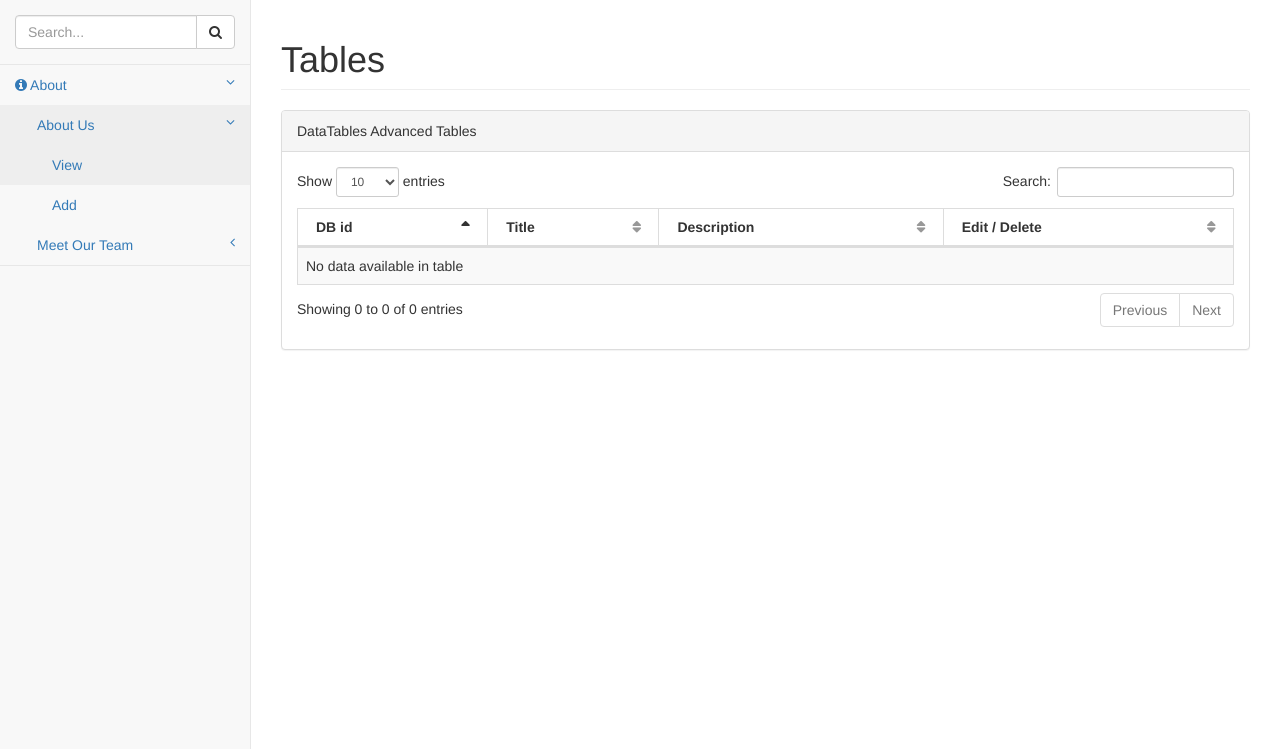
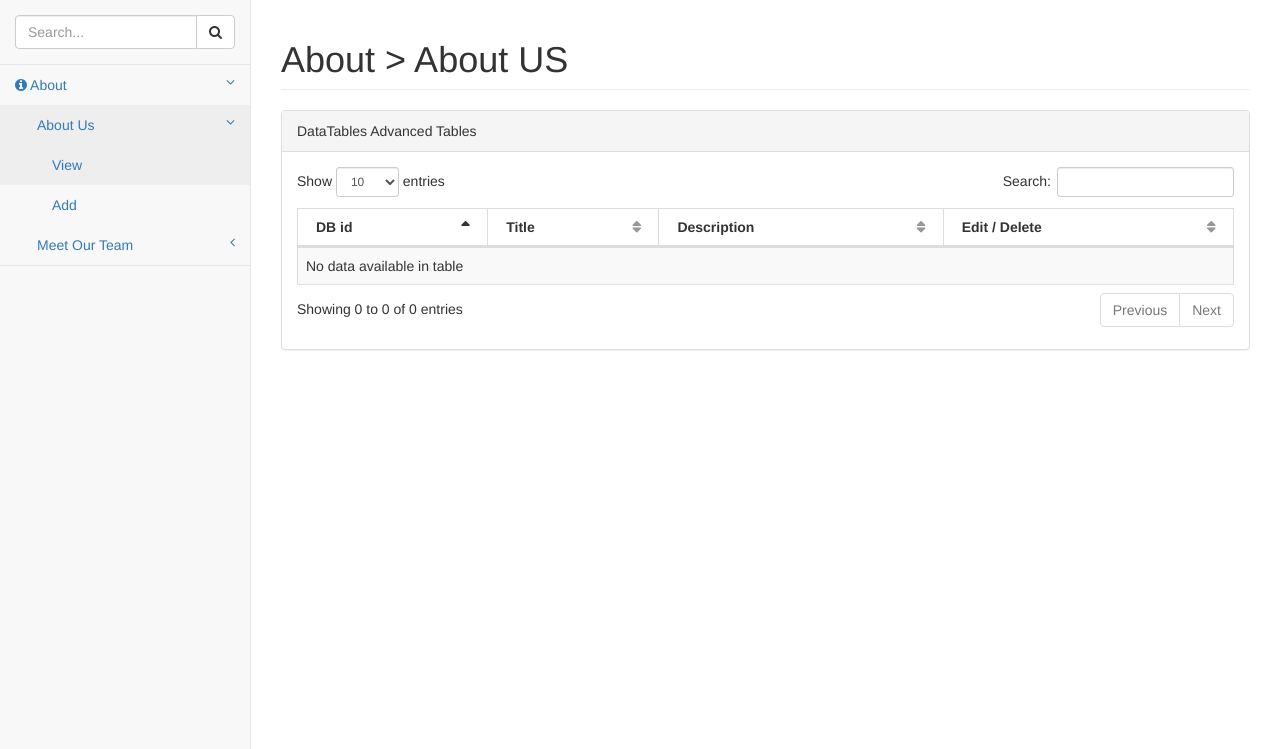
Before and after one commit to shikhar91939/corePHP_website, a PHP site: page /admin/pages/about_aboutUs_view.php in a window 1280 px wide. Shown: the part 51-800 px from the top of the page. Run offline with PHP 8.4, Linux system fonts and the light colour scheme; data that the repository does not hold is empty; some libraries are stand-ins or nearby versions.

Commit message:
corrected the topic on add and view pages

```diff
--- a/admin/pages/about_aboutUs_add.php
+++ b/admin/pages/about_aboutUs_add.php
@@ -24,7 +24,7 @@
     <meta name="description" content="">
     <meta name="author" content="">
 
-    <title>Add About Us</title>
+    <title>Add>About Us</title>
 
     <!-- Bootstrap Core CSS -->
     <link href="../bower_components/bootstrap/dist/css/bootstrap.min.css" rel="stylesheet">
--- a/admin/pages/about_aboutUs_view.php
+++ b/admin/pages/about_aboutUs_view.php
@@ -54,7 +54,7 @@
         <div id="page-wrapper">
             <div class="row">
                 <div class="col-lg-12">
-                    <h1 class="page-header">Tables</h1>
+                    <h1 class="page-header">About > About US</h1>
                 </div>
                 <!-- /.col-lg-12 -->
             </div>
```
